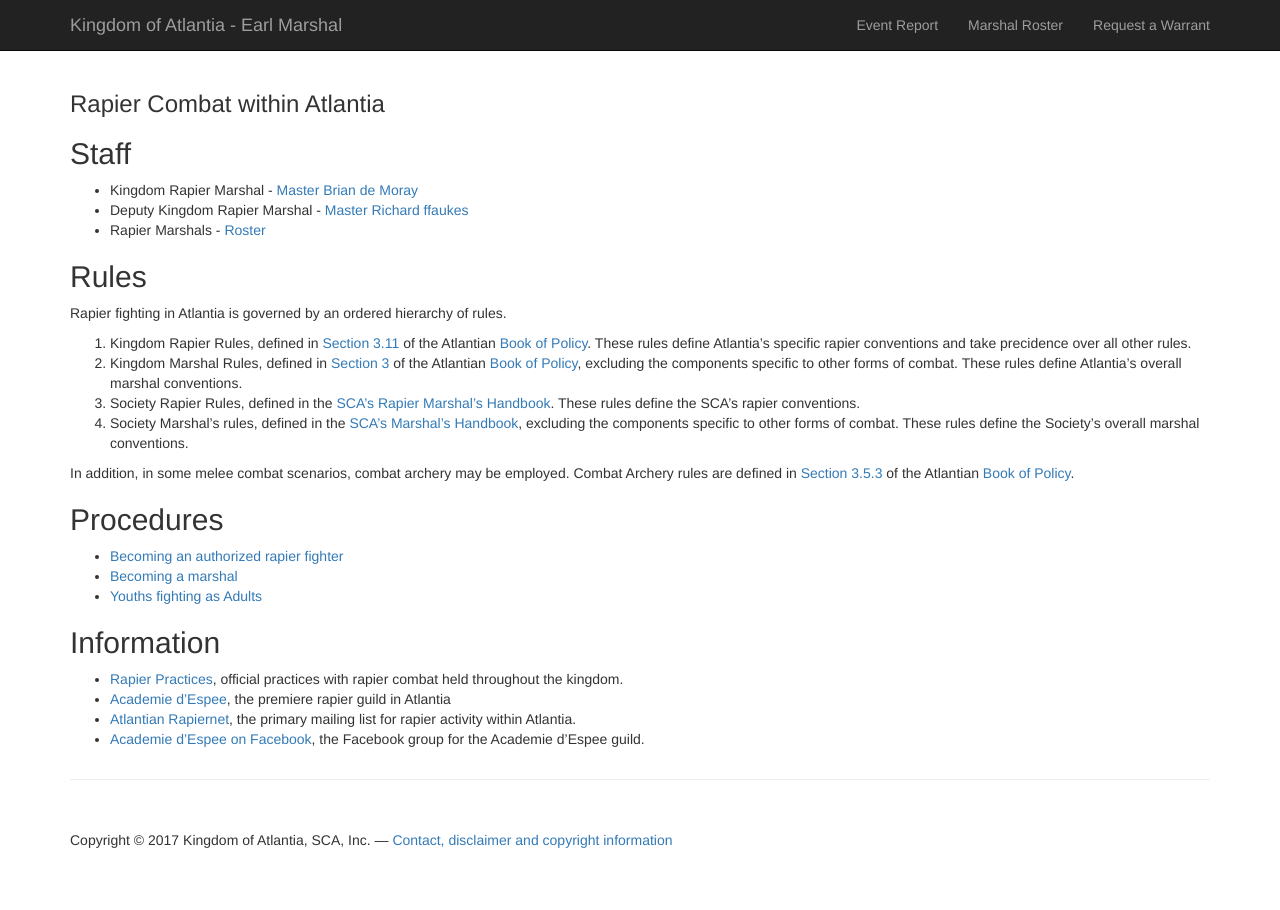
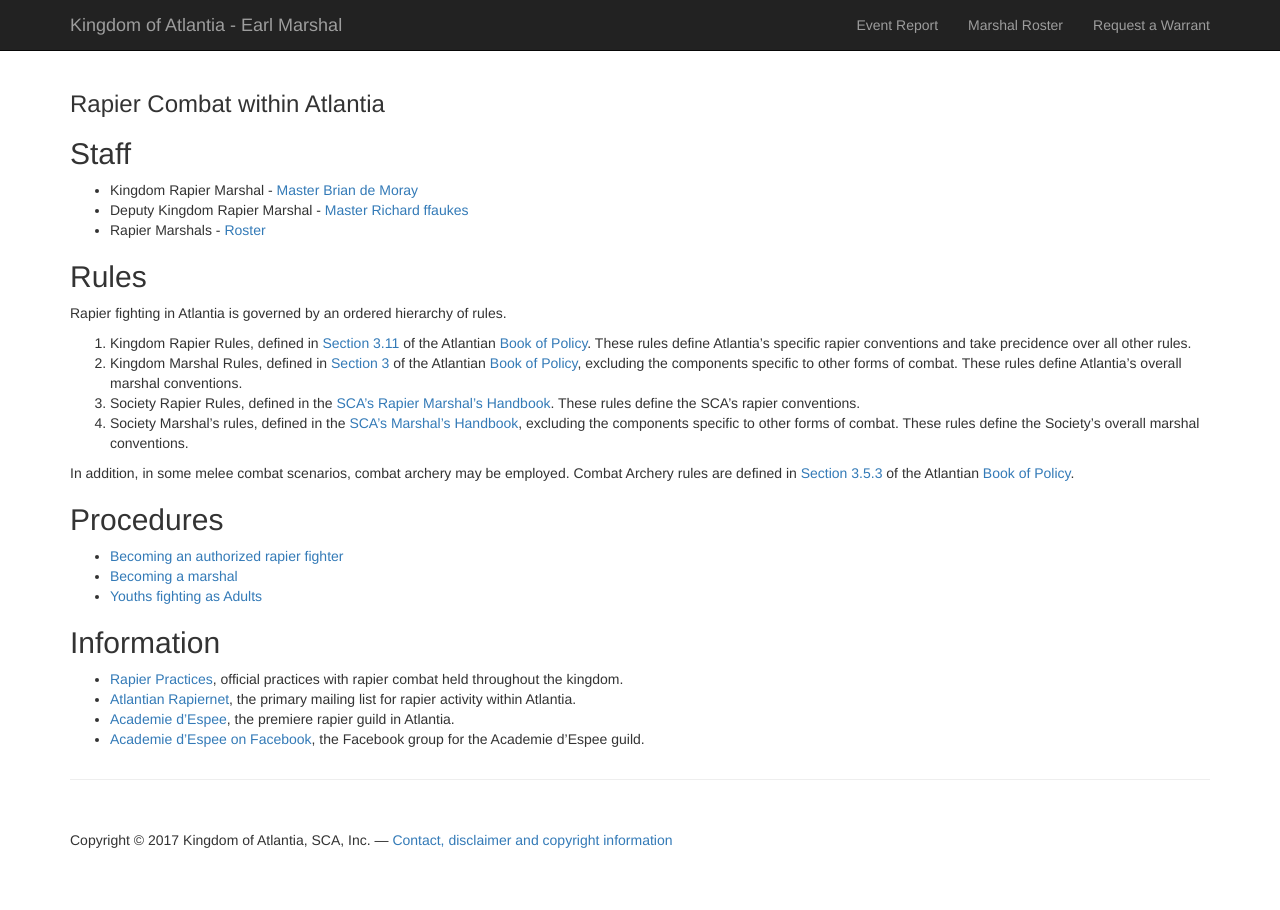
Before and after one commit to academie-de-espee/earl-marshal, a Jekyll site: the page built from rapier.md, in a window 1280 px wide. Built offline with Jekyll 4.4.1, drawn with Linux system fonts in a browser that asks for light colours.

Commit message:
reorder to make sense

```diff
--- a/rapier.md
+++ b/rapier.md
@@ -29,6 +29,6 @@ In addition, in some melee combat scenarios, combat archery may be employed.  Co
 
 ## Information
 * [Rapier Practices](/practices/rapier/), official practices with rapier combat held throughout the kingdom.
-* [Academie d'Espee](http://www.academiedespee.com/), the premiere rapier guild in Atlantia
 * [Atlantian Rapiernet](https://groups.yahoo.com/neo/groups/atlantianrapiernet/info), the primary mailing list for rapier activity within Atlantia.
+* [Academie d'Espee](http://www.academiedespee.com/), the premiere rapier guild in Atlantia.
 * [Academie d'Espee on Facebook](https://www.facebook.com/groups/608693275816448/), the Facebook group for the Academie d'Espee guild.
```
